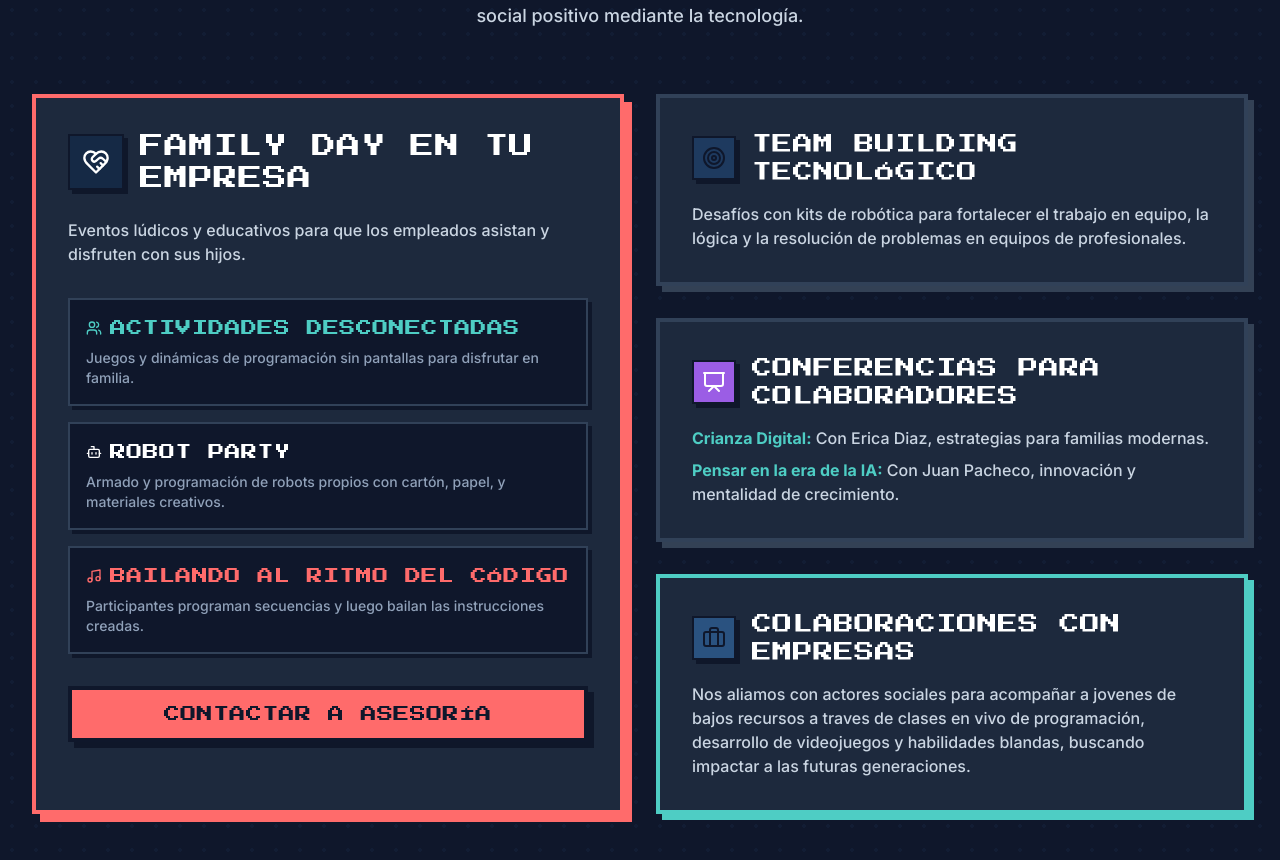
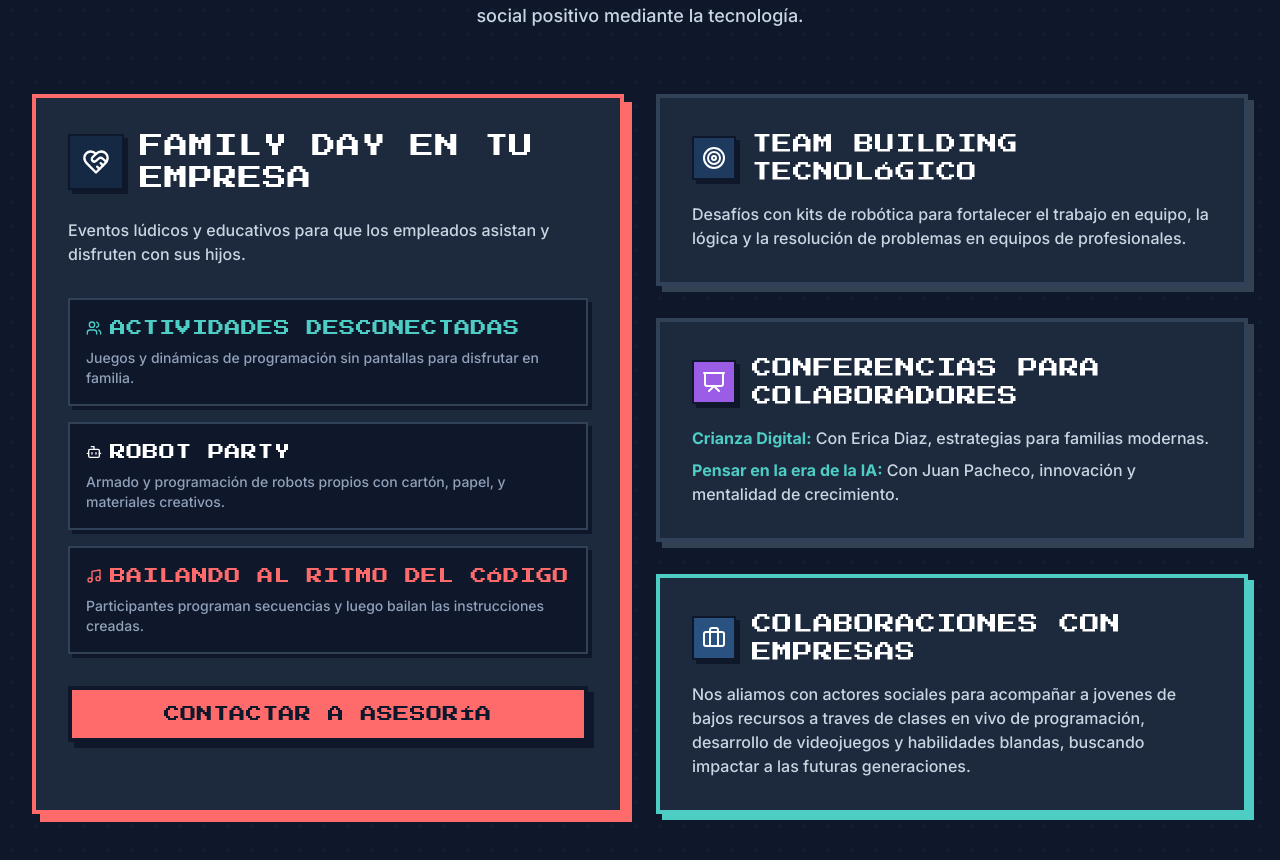
Before and after one commit to juanpachecovibecoding/web-de-playcode-oficial, a React (Vite) app: page / in a window 1280 px wide. Shown: the part 5360-6220 px from the top of the page. Built offline with nearby package versions, Linux system fonts and the light colour scheme; no server answers; the database is empty.

Commit message:
style: update icons to white in Team Building and Colaboraciones cards

```diff
--- a/src/components/Corporate.tsx
+++ b/src/components/Corporate.tsx
@@ -65,7 +65,7 @@ export const Corporate: React.FC = () => {
           <div className="space-y-8">
             <div className="bg-slate-800 border-4 border-slate-700 p-8 shadow-[6px_6px_0_0_#334155] hover:-translate-y-1 transition-all">
               <div className="flex items-center gap-4 mb-4">
-                <div className="p-2 bg-[#1e3a5f] text-slate-900 border-2 border-slate-900 shadow-[4px_4px_0_0_#0f172a]">
+                <div className="p-2 bg-[#1e3a5f] text-white border-2 border-slate-900 shadow-[4px_4px_0_0_#0f172a]">
                   <Target className="w-6 h-6" />
                 </div>
                 <h3 className="font-pixel text-base sm:text-xl tracking-wide text-white break-words">TEAM BUILDING TECNOLÓGICO</h3>
@@ -93,7 +93,7 @@ export const Corporate: React.FC = () => {
 
             <div className="bg-slate-800 border-4 border-[#4ecdc4] p-8 shadow-[6px_6px_0_0_#4ecdc4] hover:-translate-y-1 transition-all">
               <div className="flex items-center gap-4 mb-4">
-                <div className="p-2 bg-[#2a5280] text-slate-900 border-2 border-slate-900 shadow-[4px_4px_0_0_#0f172a]">
+                <div className="p-2 bg-[#2a5280] text-white border-2 border-slate-900 shadow-[4px_4px_0_0_#0f172a]">
                   <Briefcase className="w-6 h-6" />
                 </div>
                 <h3 className="font-pixel text-base sm:text-xl tracking-wide text-white break-words">COLABORACIONES CON EMPRESAS</h3>
```
